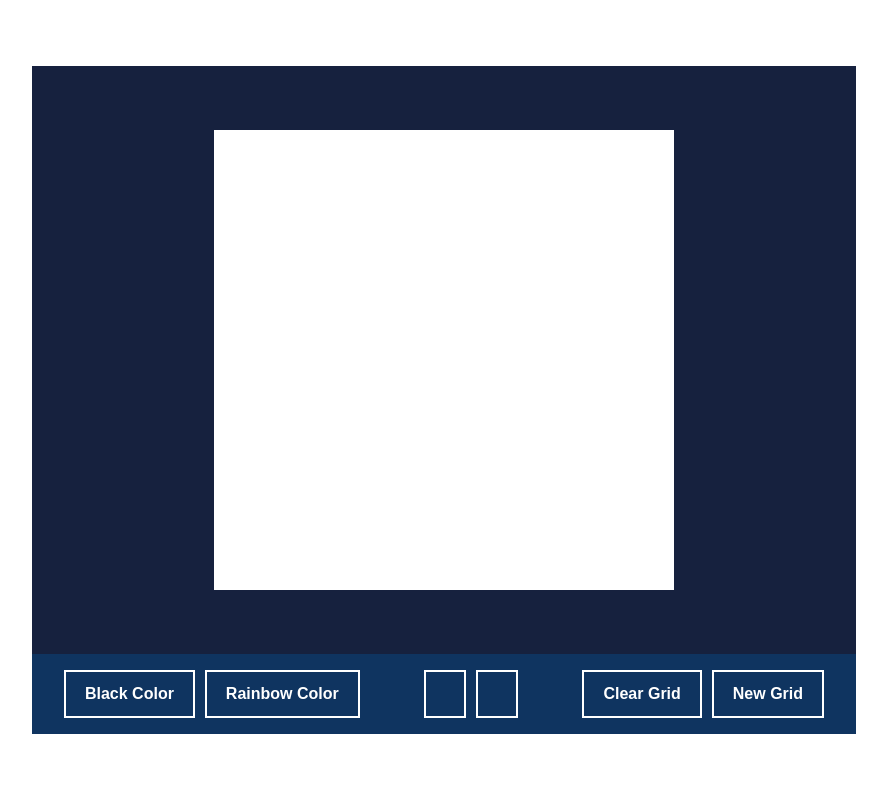
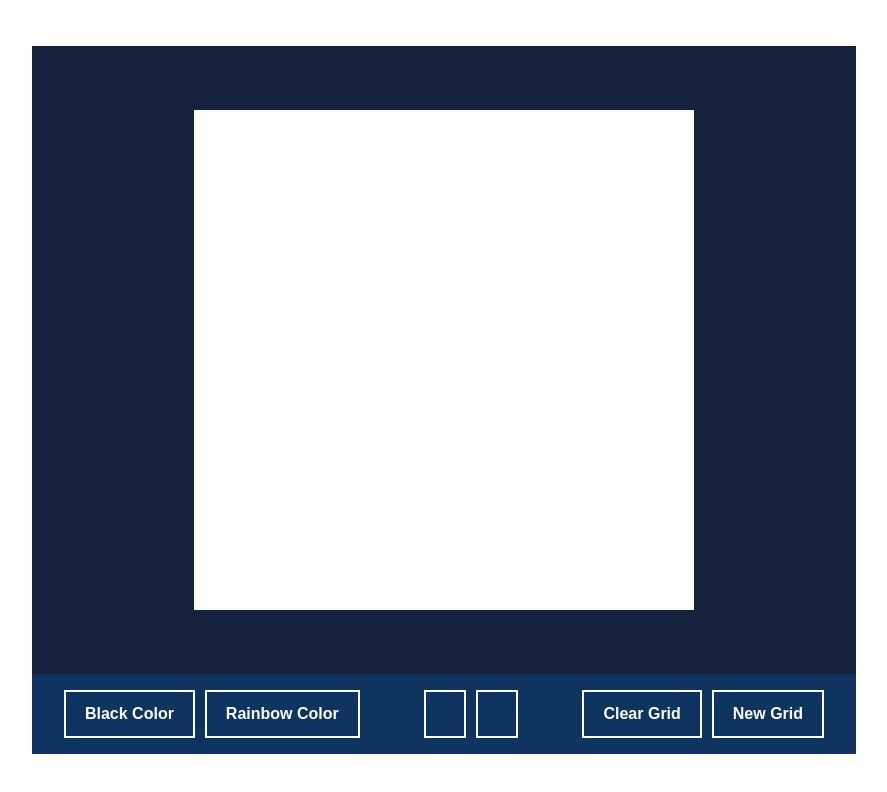
Before and after one commit to creskopper/etch-a-sketch, a plain HTML site: page index.html in a window 1280 px wide. Shown: the whole page, without its empty margins (196-1083 px from the left). Drawn offline with Linux system fonts and the light colour scheme.

Commit message:
Change grid container size to 500px

```diff
--- a/style.css
+++ b/style.css
@@ -21,8 +21,8 @@ body {
 }
 
 .container {
-    width: 460px;
-    height: 460px;
+    width: 500px;
+    height: 500px;
     margin-block: 4rem;
     background-color: #fff;
     display: grid;
```
